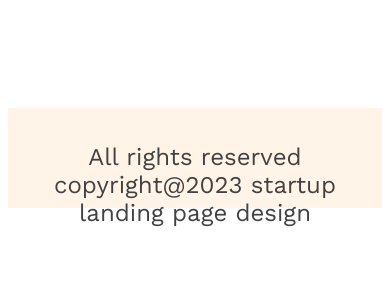
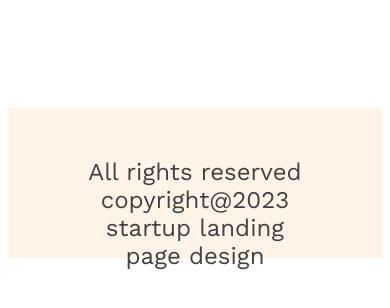
Before and after one commit to israqshakil/g3-architects-resources, a plain HTML site: page index.html in a window 390 px wide. Shown: the part 7800-8108 px from the top of the page. Drawn offline with nearby package versions, Linux system fonts and the light colour scheme.

Commit message:
footer section responsive done again

```diff
--- a/styles/style.css
+++ b/styles/style.css
@@ -213,7 +213,7 @@ main > section{
 /* footer section styles */
 .footer{
     max-width: 1440px;
-    height: 100px;
+    height: 150px;
     background-color: rgba(255, 244, 231, 1);
     text-align: center;
     justify-content: center;
@@ -221,7 +221,7 @@ main > section{
 }
 .footer-info{
     font-size: 1.5rem;
-    padding-top:35px;
+    padding:50px;
     /* margin: 50px auto; */
 }
 .foot-content{
```
